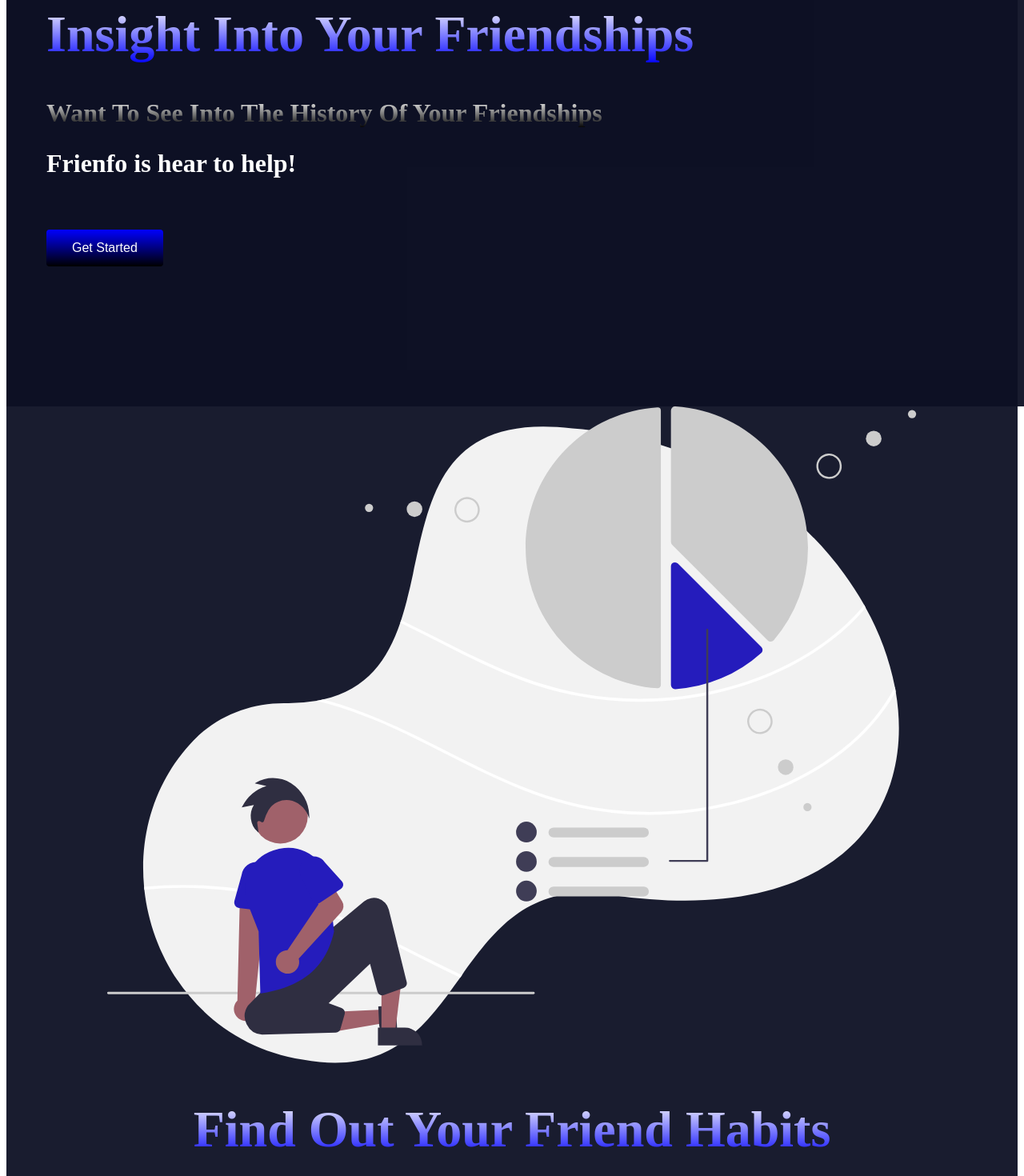
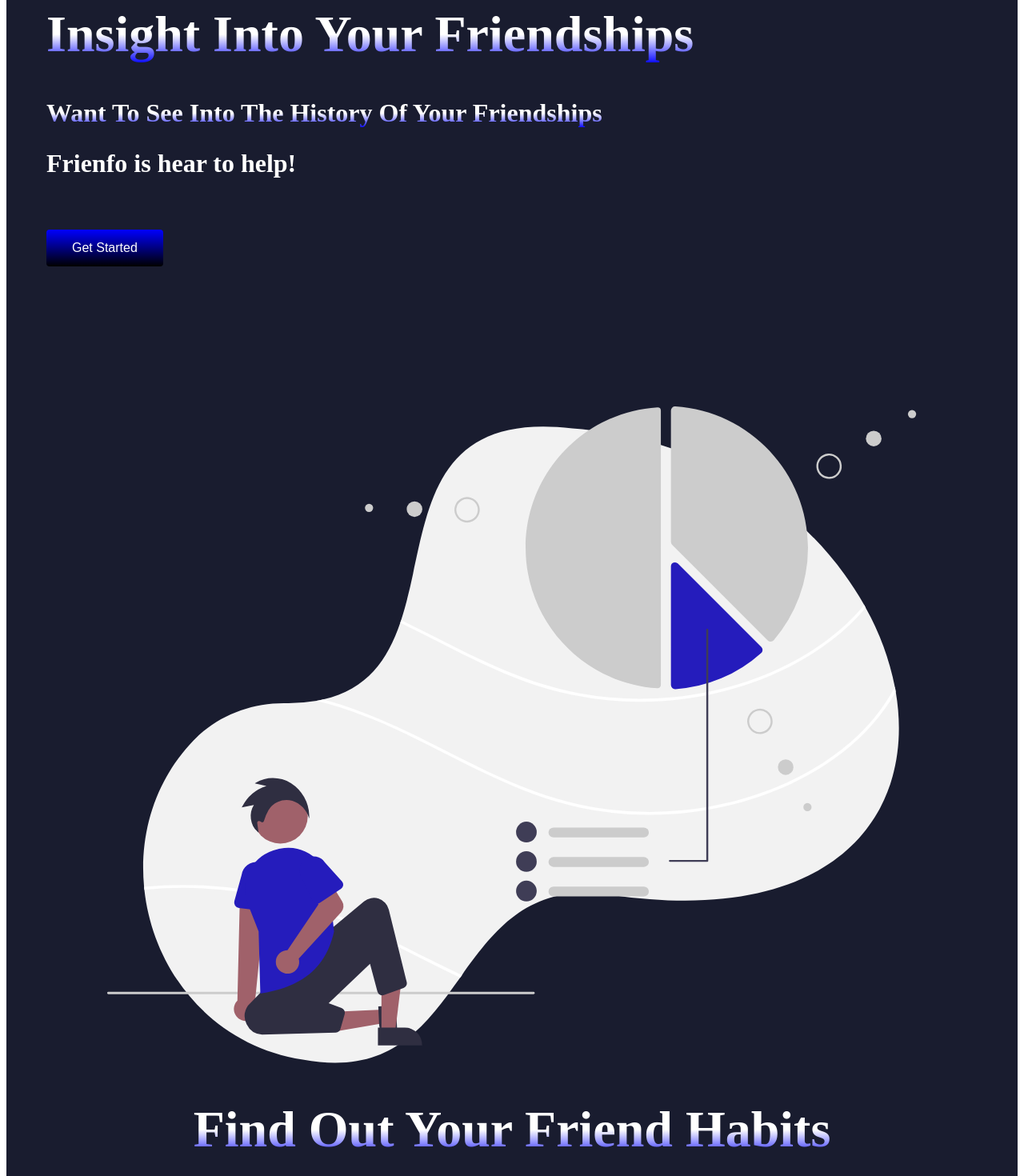
Before and after one commit to Sxlly/Frienfo, a React (Create React App) app in the folder frienfo/: page / in a window 1280 px wide. Shown: the part 300-1770 px from the top of the page at 80% size. Built offline with nearby package versions, Linux system fonts and the light colour scheme.

Commit message:
landing styling

```diff
--- a/frienfo/src/Landing.js
+++ b/frienfo/src/Landing.js
@@ -133,7 +133,6 @@
         justifySelf: "center",
         margin: "0 auto",
         height: "90vh",
-        backgroundColor: "rgba(13, 16, 36, 0.95)",
         zIndex: 1,
         width: "100%",
         maxWidth: "1300px",
@@ -144,7 +143,7 @@
 
         fontSize: "4rem",
         backgroundColor: "blue",
-        backgroundImage: "linear-gradient(to top, blue 0%, white 100%)",
+        backgroundImage: "linear-gradient(to top, blue 0%, white 50%, white 100%)",
         backgroundSize: "100%",
         WebkitBackgroundClip: "text",
         MozBackgroundClip: "text",
@@ -156,7 +155,7 @@
 
         fontSize: "2rem",
         backgroundColor: "blue",
-        backgroundImage: "linear-gradient(to top, black 0%, white 100%)",
+        backgroundImage: "linear-gradient(to top, blue 0%, white 50%, white 100%)",
         backgroundSize: "100%",
         WebkitBackgroundClip: "text",
         MozBackgroundClip: "text",
@@ -219,7 +218,7 @@
 
         fontSize: "4rem",
         backgroundColor: "blue",
-        backgroundImage: "linear-gradient(to top, blue 0%, white 100%)",
+        backgroundImage: "linear-gradient(to top, blue 0%, white 50%, white 100%)",
         backgroundSize: "100%",
         WebkitBackgroundClip: "text",
         MozBackgroundClip: "text",
```
